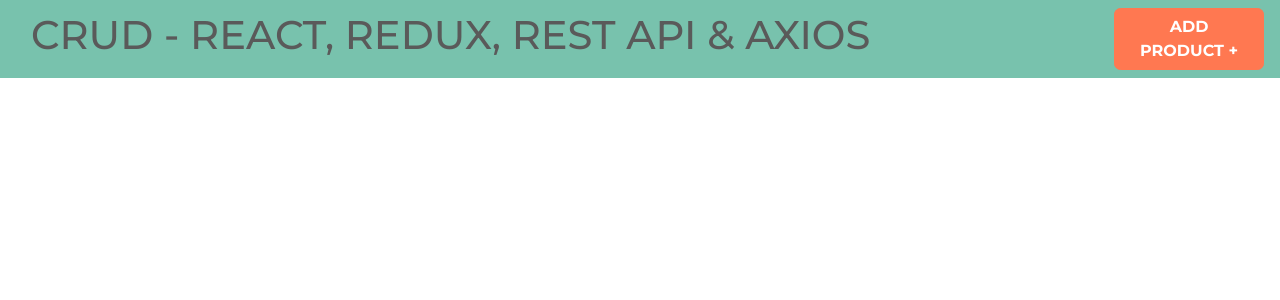
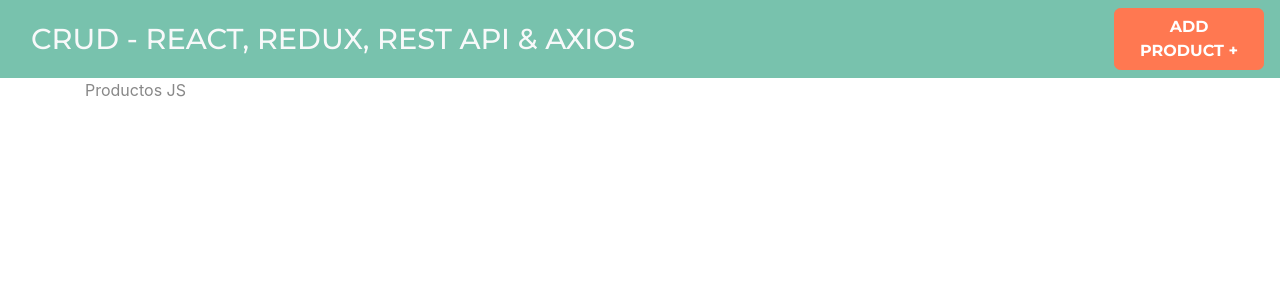
Before and after one commit to yilfri/crud-redux, a React (Create React App) app: page / in a window 1280 px wide. Shown: the top 300 px of the page. Built offline with nearby package versions, Linux system fonts and the light colour scheme.

Commit message:
Heade added

```diff
--- a/package.json
+++ b/package.json
@@ -8,6 +8,7 @@
     "@testing-library/user-event": "^12.8.3",
     "react": "^17.0.2",
     "react-dom": "^17.0.2",
+    "react-router-dom": "^5.2.0",
     "react-scripts": "4.0.3",
     "web-vitals": "^1.1.2"
   },
--- a/src/App.js
+++ b/src/App.js
@@ -1,11 +1,23 @@
 import React from 'react';
 import Header from './components/Header';
+import Products from './components/Products';
+import NewProduct from './components/NewProduct';
+import EditProduct from './components/EditProduct';
+
+import { BrowserRouter as Router, Route, Switch } from 'react-router-dom';
 
 function App() {
 	return (
-		<>
+		<Router>
 			<Header />
-		</>
+			<div className="container">
+				<Switch>
+					<Route exact path="/" component={Products} />
+					<Route exact patch="/products/new" component={NewProduct} />
+					<Route exact patch="/products/edit/:id" component={EditProduct} />
+				</Switch>
+			</div>
+		</Router>
 	);
 }
 
--- /dev/null
+++ b/src/components/EditProduct.js
@@ -0,0 +1,11 @@
+import React from 'react';
+
+const EditProduct = () => {
+	return (
+		<div>
+			<h1>Edit Product</h1>
+		</div>
+	);
+};
+
+export default EditProduct;
--- a/src/components/Header.js
+++ b/src/components/Header.js
@@ -1,15 +1,20 @@
 import React from 'react';
+import { Link } from 'react-router-dom';
 
 const Header = () => {
 	return (
 		<nav className="navbar navbar-expand-lg navbar dark bg-primary justify-content-between">
 			<div className="container">
-				<h1>CRUD - REACT, REDUX, REST API & AXIOS</h1>
+				<h1>
+					<Link to={'/'} className="text-light">
+						CRUD - REACT, REDUX, REST API & AXIOS
+					</Link>
+				</h1>
 			</div>
 
-			<a className="btn btn-danger nuevo-post d-block d-md-inline-block" href="/products/new">
+			<Link to={'/products/new'} className="btn btn-danger nuevo-post d-block d-md-inline-block">
 				Add Product &#43;
-			</a>
+			</Link>
 		</nav>
 	);
 };
--- /dev/null
+++ b/src/components/NewProduct.js
@@ -0,0 +1,11 @@
+import React from 'react';
+
+const NewProduct = () => {
+	return (
+		<div>
+			<h1>New Product</h1>
+		</div>
+	);
+};
+
+export default NewProduct;
--- /dev/null
+++ b/src/components/Products.js
@@ -0,0 +1,7 @@
+import React from 'react';
+
+const Products = () => {
+	return <div>Productos JS</div>;
+};
+
+export default Products;
```
Also changed, not shown: 1 other file (tests, documents, lock files or other folders).
